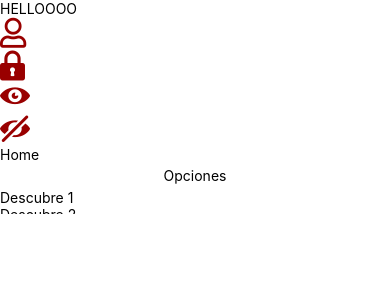
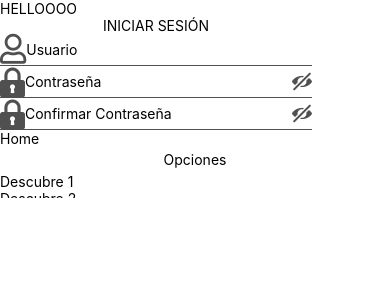
Before and after one commit to CarlaSalHua/RN-app-prueba, a React Native app: screen / in a window 390 px wide. Shown: the top 300 px of the page. Built offline with nearby package versions, Linux system fonts and the light colour scheme.

Commit message:
LoginScrenn/InputButton

```diff
--- a/App.tsx
+++ b/App.tsx
@@ -1,7 +1,7 @@
 import React from 'react';
-import IconFontAwesome5 from 'react-native-vector-icons/FontAwesome5';
-import IconFontisto from 'react-native-vector-icons/Fontisto';
-import IconEntypo from 'react-native-vector-icons/Entypo';
+// import IconFontAwesome5 from 'react-native-vector-icons/FontAwesome5';
+// import IconFontisto from 'react-native-vector-icons/Fontisto';
+// import IconEntypo from 'react-native-vector-icons/Entypo';
 //import type {PropsWithChildren} from 'react';
 import {
   SafeAreaView,
@@ -12,6 +12,7 @@ import {
   View,
 } from 'react-native';
 import {Home} from 'src/screens/Home';
+import {Login} from 'src/screens/Login';
 
 function App(): JSX.Element {
   return (
@@ -20,11 +21,7 @@ function App(): JSX.Element {
       <ScrollView contentInsetAdjustmentBehavior="automatic">
         <View>
           <Text>HELLOOOO</Text>
-          <IconFontAwesome5 name="user" size={30} color="#900" />
-          <IconFontisto name="locked" size={30} color="#900" />
-          <IconEntypo name="eye" size={30} color="#900" />
-          <IconEntypo name="eye-with-line" size={30} color="#900" />
-
+          <Login />
           <Home />
         </View>
       </ScrollView>
--- /dev/null
+++ b/src/components/Input/ButtonShowPassword.tsx
@@ -0,0 +1,27 @@
+import {TouchableOpacity, TouchableOpacityProps} from 'react-native';
+import IconEntypo from 'react-native-vector-icons/Entypo';
+import React from 'react';
+import styles from './InputStyles';
+
+const ButtonShowPassword = ({
+  showPassword,
+  iconSize,
+  ...props
+}: ButtonShowProps) => {
+  return (
+    <TouchableOpacity onPress={() => console.log('holla')} {...props}>
+      {showPassword ? (
+        <IconEntypo name="eye" size={iconSize} color="#505050" />
+      ) : (
+        <IconEntypo name="eye-with-line" size={iconSize} color="#505050" />
+      )}
+    </TouchableOpacity>
+  );
+};
+
+export default ButtonShowPassword;
+
+interface ButtonShowProps extends TouchableOpacityProps {
+  showPassword?: boolean;
+  iconSize?: number;
+}
--- /dev/null
+++ b/src/components/Input/Input.tsx
@@ -0,0 +1,32 @@
+import {TextInput, TextInputProps, View} from 'react-native';
+import React, {ReactNode, useState} from 'react';
+import ButtonShowPassword from './ButtonShowPassword';
+import styles from './InputStyles';
+
+const Input = ({Icon, type, ...props}: InputProps) => {
+  const [showPassword, setShowPassword] = useState(false);
+  return (
+    <View style={styles.container}>
+      {Icon}
+      <TextInput secureTextEntry={showPassword} {...props} />
+      {type === 'password' && (
+        <ButtonShowPassword
+          style={styles.btn_icon}
+          iconSize={20}
+          onPress={() => {
+            setShowPassword(!showPassword);
+          }}
+          showPassword={showPassword}
+        />
+      )}
+    </View>
+  );
+};
+export default Input;
+
+interface InputProps extends TextInputProps {
+  Icon: ReactNode;
+  type?: 'password';
+  //showPassword?: boolean;
+  //onShowPassword?: (showPassword: boolean) => void; //no hay retorno
+}
--- /dev/null
+++ b/src/components/Input/InputStyles.tsx
@@ -0,0 +1,20 @@
+import {StyleSheet} from 'react-native';
+
+const styles = StyleSheet.create({
+  container: {
+    flex: 1,
+    width: '100%',
+    flexDirection: 'row',
+    alignItems: 'center',
+    justifyContent: 'flex-start',
+    borderBottomWidth: 1,
+    borderBottomColor: '#505050',
+    position: 'relative',
+  },
+  btn_icon: {
+    position: 'absolute',
+    right: 0,
+  },
+});
+
+export default styles;
--- /dev/null
+++ b/src/screens/Login/Login.tsx
@@ -0,0 +1,30 @@
+import {Text, View} from 'react-native';
+import IconFontAwesome5 from 'react-native-vector-icons/FontAwesome5';
+import IconFontisto from 'react-native-vector-icons/Fontisto';
+import React from 'react';
+import styles from './LoginStyle';
+import Input from 'src/components/Input/Input';
+
+const Login = () => {
+  return (
+    <View style={styles.container}>
+      <Text>INICIAR SESIÓN</Text>
+      <Input
+        placeholder="Usuario"
+        Icon={<IconFontAwesome5 name="user" size={30} color="#505050" />}
+      />
+      <Input
+        placeholder="Contraseña"
+        type="password"
+        Icon={<IconFontisto name="locked" size={30} color="#505050" />}
+      />
+      <Input
+        placeholder="Confirmar Contraseña"
+        type="password"
+        Icon={<IconFontisto name="locked" size={30} color="#505050" />}
+      />
+    </View>
+  );
+};
+
+export default Login;
--- /dev/null
+++ b/src/screens/Login/LoginStyle.tsx
@@ -0,0 +1,12 @@
+import {StyleSheet} from 'react-native';
+
+const styles = StyleSheet.create({
+  container: {
+    flex: 1,
+    width: '80%',
+    alignItems: 'center',
+    justifyContent: 'center',
+  },
+});
+
+export default styles;
--- /dev/null
+++ b/src/screens/Login/index.ts
@@ -0,0 +1,2 @@
+export { default as Login } from './Login';
+export { default as LoginStyle } from './LoginStyle';
```
Also changed, not shown: src/screens/SignUp/SignUp.tsx (added).
